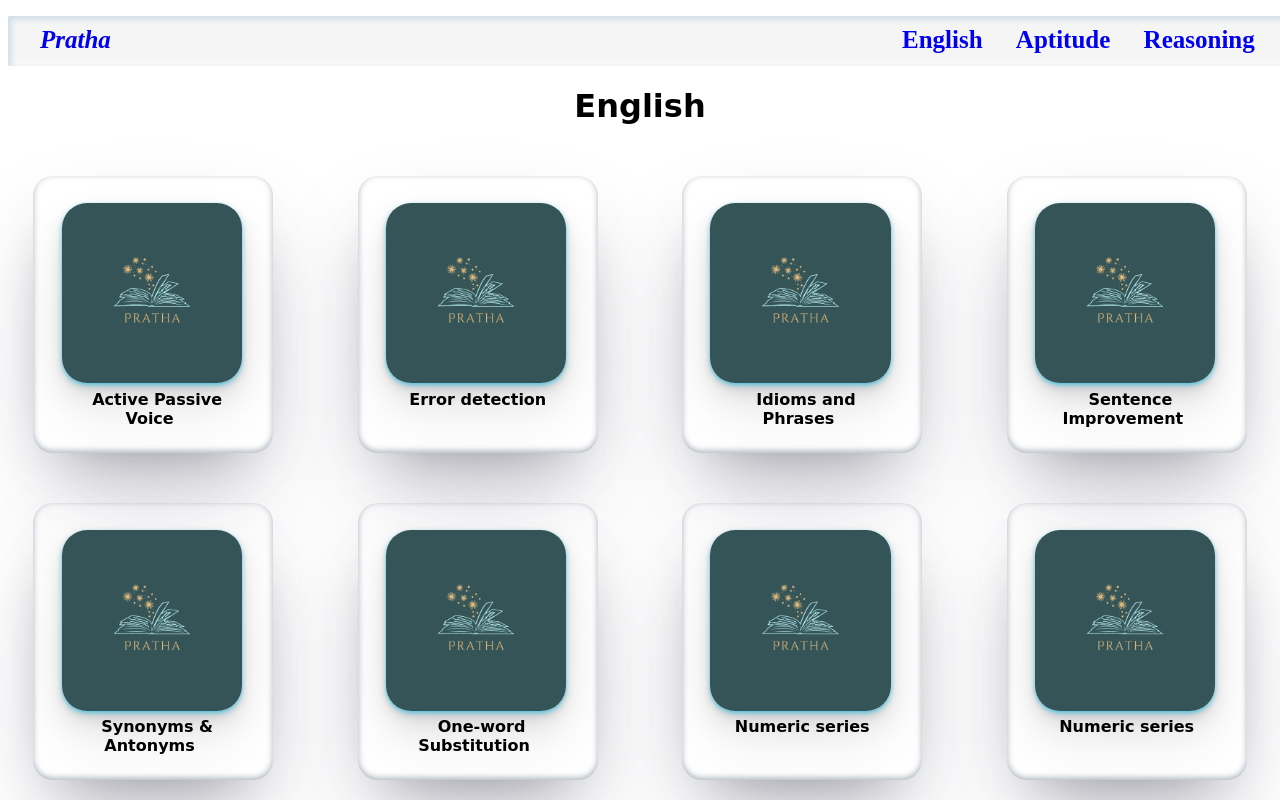
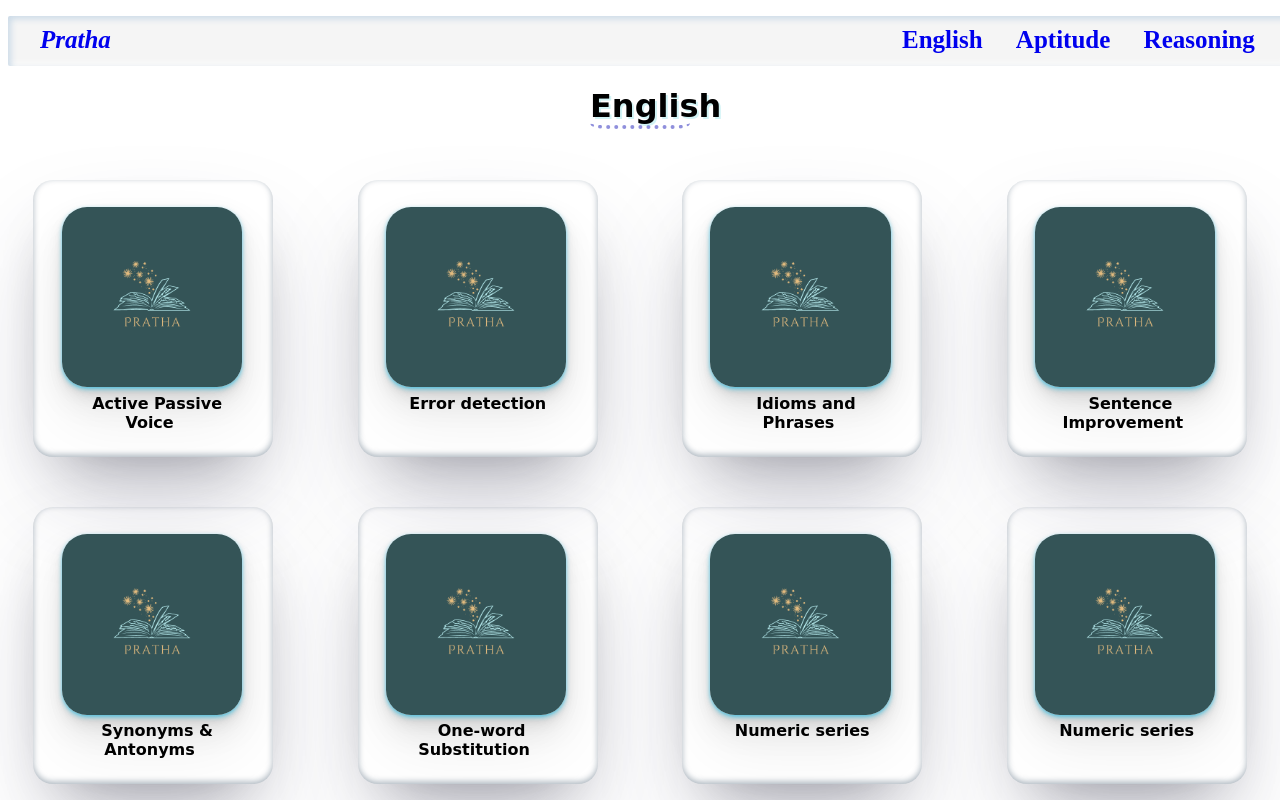
Before and after one commit to deepanshudg45/Pratha, a plain HTML site: page english.html in a window 1280 px wide. Shown: the top 800 px of the page. Drawn offline with Linux system fonts and the light colour scheme.

Commit message:
Update details.css

```diff
--- a/css/details.css
+++ b/css/details.css
@@ -39,6 +39,12 @@
 h1{
     font-family: cursive;
 }
+#eng{
+    border-bottom: 4px dotted rgb(117, 117, 212,0.8);
+    border-radius: 14%;
+    width: 100px;
+    text-shadow: 2px 2px rgb(123, 220, 225,0.35) ;
+}
 .tiles{
     width:15%;
     padding: 2%;
```
